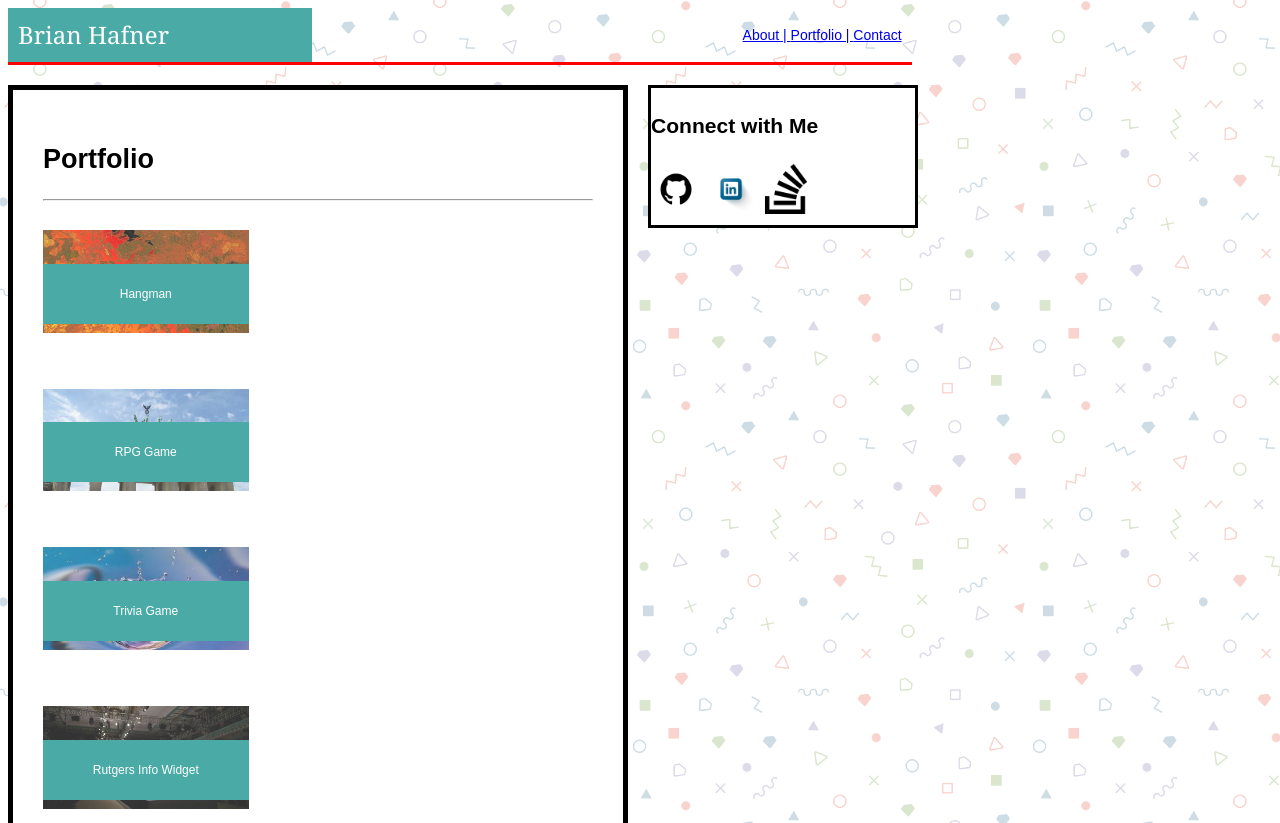
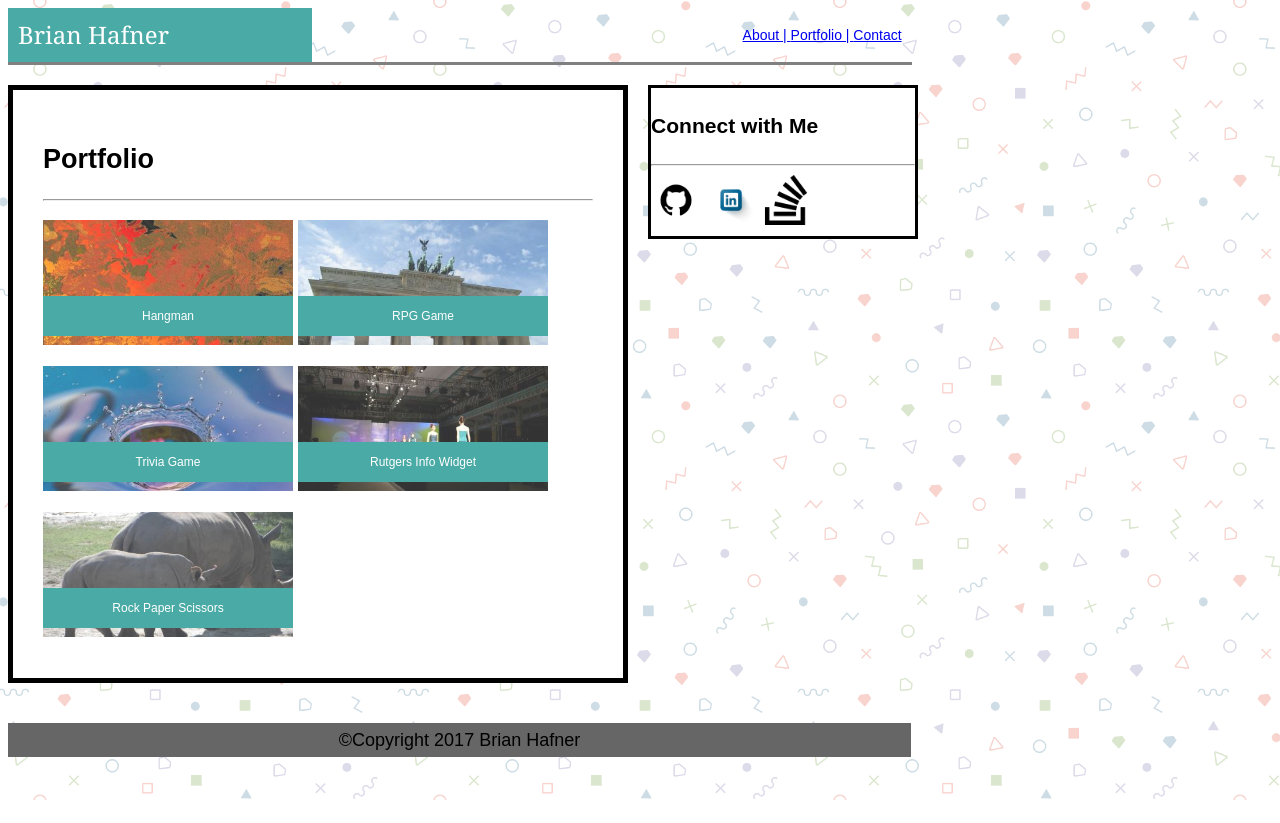
Before and after one commit to jbhafner/Responsive-Portfolio, a plain HTML site: page portfolio.html in a window 1280 px wide. Shown: the top 823 px of the page. After the commit the page ends 800 px from the top, so only its background shows below. Drawn offline with Linux system fonts and the light colour scheme.

Commit message:
version 2

```diff
--- a/assets/css/style.css
+++ b/assets/css/style.css
@@ -15,7 +15,7 @@ header {
   margin-bottom: 20px;
   color: #ffffff;
   font-family: 'Georgia', Times, 'Times New Roman', sans-serif;
-  border-bottom: 3px solid red;
+  border-bottom: 3px solid gray;
 }
 
 section {
@@ -30,6 +30,7 @@ footer {
 	clear: both;
 	background-color: #666666;
 	text-align: center;
+	width: 903px;
 }
 
 #masthead {
@@ -63,6 +64,7 @@ footer {
   margin-right: 20px;
   background: #fff;
   border: 1px solid #ddd;
+  /*display: inline-block;*/
 }
 
 /* portfolio page */
@@ -70,8 +72,9 @@ footer {
 .work {
   position: relative;
   float: left;
-  width: 274px;
-  margin: 20px 0 25px;
+  width: 250px;
+  /*margin: 20px 0 25px;*/
+  margin: 10px 5px 0px 0px;
   overflow: auto;
 }
 
@@ -80,7 +83,7 @@ footer {
 }
 
 .work img {
-  width: 75%;
+  width: 100%;
   border: 0 none;
   opacity: 0.8;
 }
@@ -88,8 +91,8 @@ footer {
 .work h3 {
   position: absolute;
   bottom: 20px;
-  width: 75%;
-  padding: 15px;
+  width: 100%;
+  padding: 5px;
   margin-bottom: 0;
   font-weight: 300;
   line-height: 30px;
@@ -236,6 +239,7 @@ section {
   margin-right: 20px;
   background: #fff;
   border: 2px solid #ddd;
+  align-content: center;
 }
 
 /*.clearfix::after{
@@ -332,7 +336,7 @@ footer {
 	/*padding: 10px;*/
 	clear: both;
 	background-color: #666666;
-	width: 600px;
+	width: 622px;
 	text-align: center;
 }
 
--- a/portfolio.html
+++ b/portfolio.html
@@ -65,6 +65,7 @@
 
 		<div id="sideBar">
 			<h3>Connect with Me</h3>
+			<hr>
 
 			<a href="https://github.com/jbhafner" target="_blank" style="color:white;">
 				<img src="assets/images/sm-Github.png" height="50" width="50" alt="">
```
